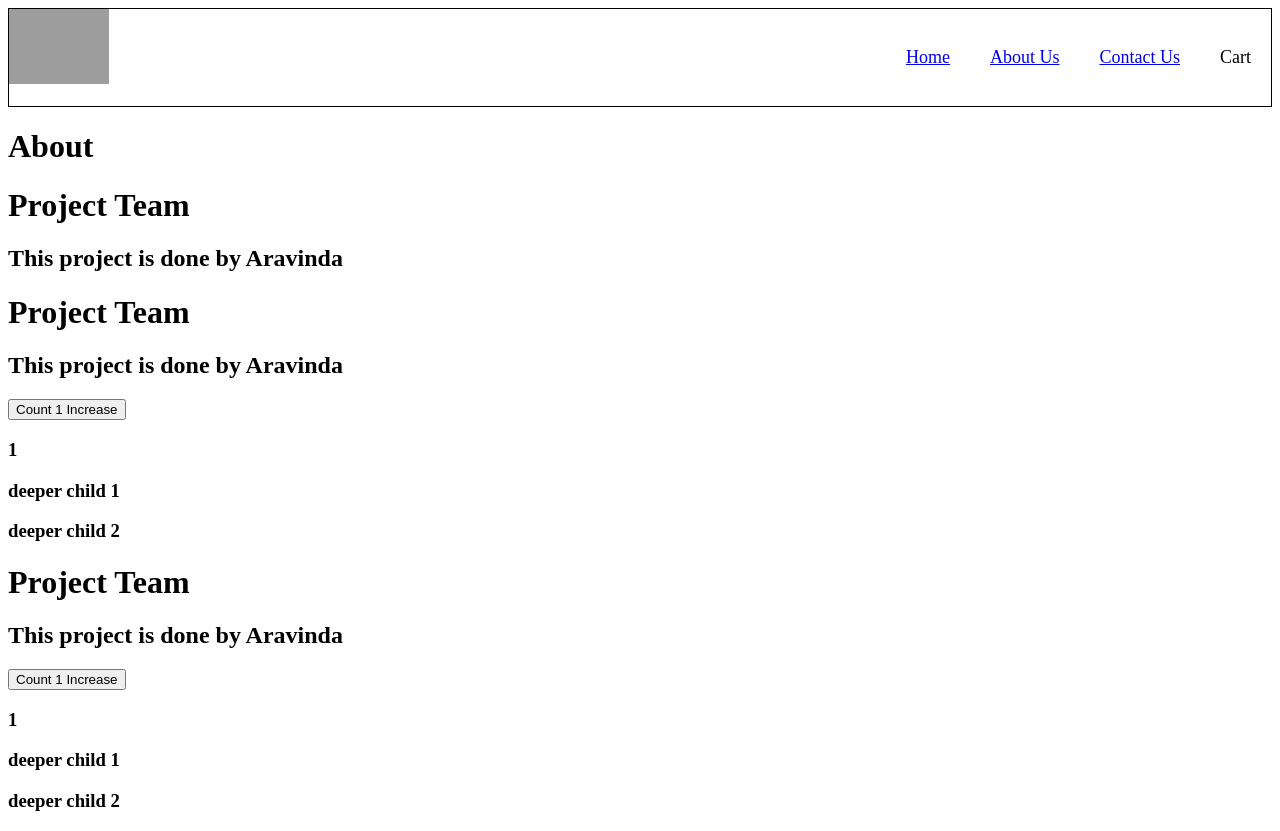
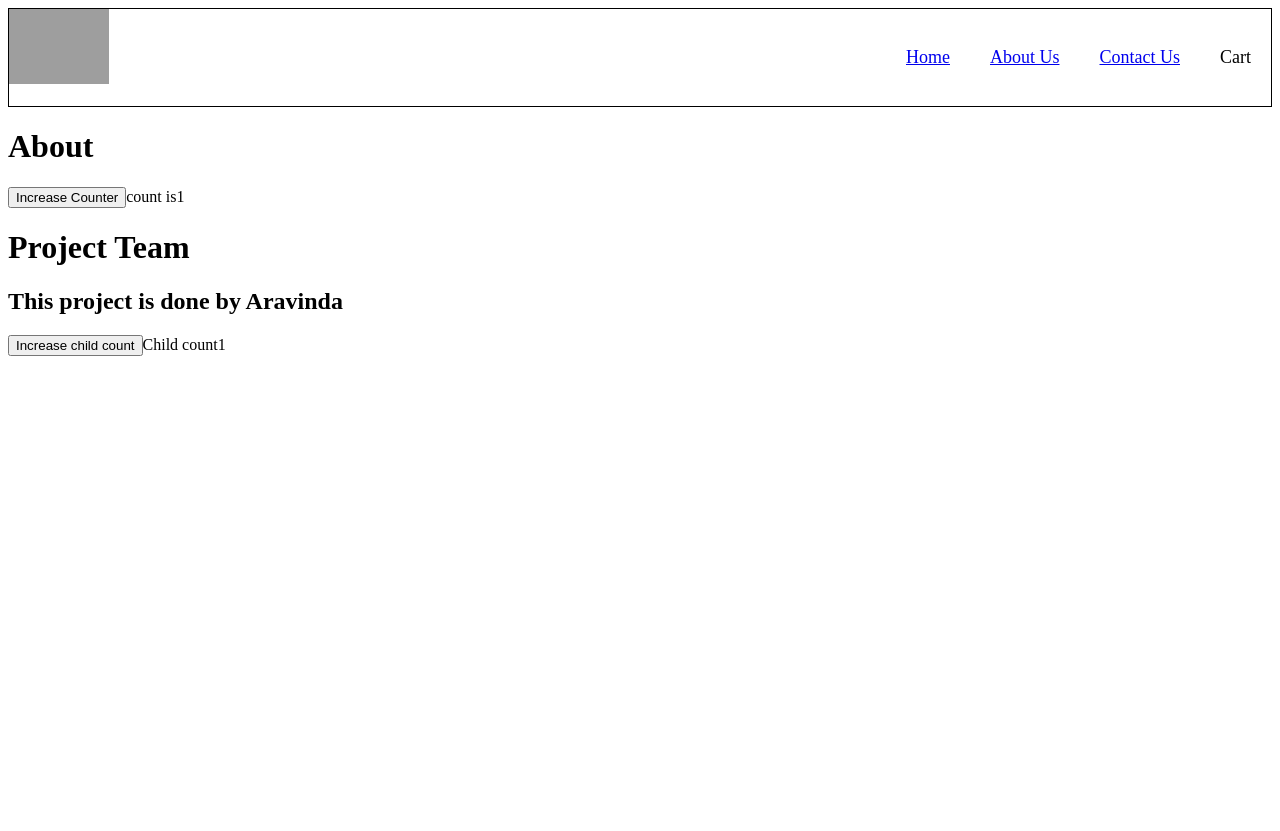
Before and after one commit to aravisv/namaste-react, a React (Vite) app: page /about in a window 1280 px wide. After the commit the page ends 800 px from the top, so only its background shows below. Built offline with nearby package versions, Linux system fonts and the light colour scheme; grey boxes are pictures that could not be loaded.

Commit message:
component didUpdate

```diff
--- a/src/components/About.js
+++ b/src/components/About.js
@@ -16,10 +16,17 @@ export class About extends React.Component {
   constructor(props) {
     super(props);
     console.log("parent constructor");
+    this.state = {
+      count: 1,
+    };
   }
 
   componentDidMount() {
     console.log("parent componentDidMount");
+  }
+
+  componentDidUpdate() {
+    console.log("parent componentDidUpdate");
   }
 
   render() {
@@ -27,8 +34,16 @@ export class About extends React.Component {
     return (
       <div>
         <h1>About</h1>
-        <ProjectTeam name="Aravinda" />
-        <ProjectTeamClass name="Aravinda" />
+        <button
+          onClick={() => {
+            this.setState({
+              count: this.state.count + 1,
+            });
+          }}
+        >
+          Increase Counter
+        </button>
+        <span>count is{this.state.count}</span>
         <ProjectTeamClass name="Aravinda" />
       </div>
     );
--- a/src/components/DeeperChild.js
+++ /dev/null
@@ -1,17 +0,0 @@
-import { Component } from "react";
-
-export class DeeperChild extends Component {
-  constructor(props) {
-    super(props);
-    console.log(this.props.name + "constructor");
-  }
-
-  componentDidMount() {
-    console.log(this.props.name + "componentDidMount");
-  }
-
-  render() {
-    console.log(this.props.name + "render");
-    return <h3>{this.props.name}</h3>;
-  }
-}
--- a/src/components/ProjectTeamClass.js
+++ b/src/components/ProjectTeamClass.js
@@ -1,14 +1,11 @@
 import React from "react";
-import { DeeperChild } from "./DeeperChild";
 
 class ProjectTeamClass extends React.Component {
   constructor(props) {
     console.log("child constructor");
     super(props);
-    //this.name = props.name;
     this.state = {
-      count1: 1,
-      count2: 2,
+      count: 1,
     };
   }
 
@@ -16,27 +13,26 @@ class ProjectTeamClass extends React.Component {
     console.log("child componentDidMount");
   }
 
+  componentDidUpdate() {
+    console.log("child componentDidUpdate");
+  }
+
   render() {
     console.log("child render");
-    const { count1 } = this.state;
     return (
       <div>
         <h1>Project Team</h1>
-        {/* <h2>This project is done by {this.name}</h2> */}
         <h2>This project is done by {this.props.name}</h2>
         <button
           onClick={() => {
             this.setState({
-              //count1: count1 + 1,
-              count1: this.state.count1 + 1,
+              count: this.state.count + 1,
             });
           }}
         >
-          Count 1 Increase
+          Increase child count
         </button>
-        <h3>{count1}</h3>
-        <DeeperChild name="deeper child 1" />
-        <DeeperChild name="deeper child 2" />
+        <span>Child count{this.state.count}</span>
       </div>
     );
   }
```
